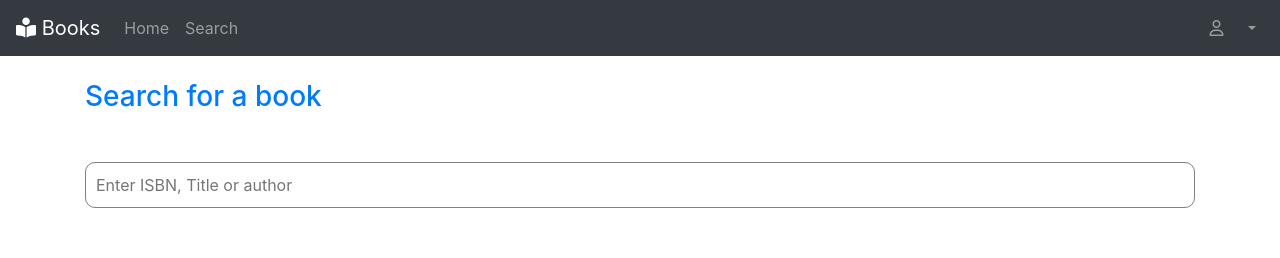
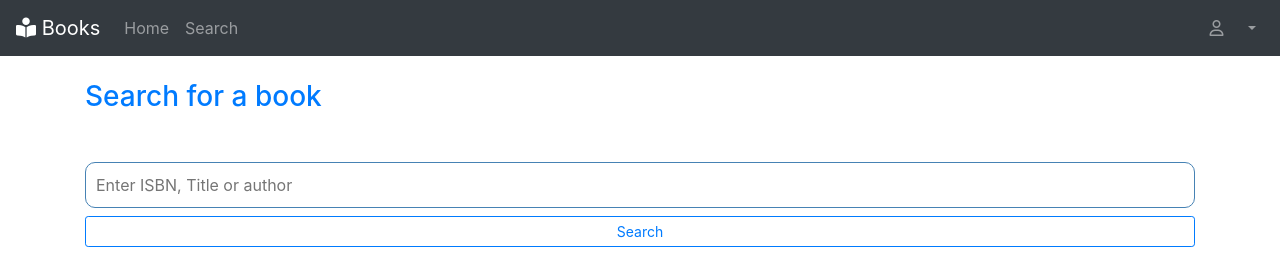
Before and after one commit to mohamadRaafat/CS50WPset1-Books-, a Flask app: template templates/search.html in a window 1280 px wide. Shown: the top 258 px of the page. Run offline with Flask 2, Linux system fonts and the light colour scheme; the template is opened without the code that fills it: most values are stand-ins (such as "Sample title", 1, 10 or a date in 2020); parts of the project's set-up code (start-up, migrations or seed data) failed here and were passed over; some libraries are stand-ins or nearby versions; some web fonts are replaced.

Commit message:
added the search button

```diff
--- a/static/styles/styles.css
+++ b/static/styles/styles.css
@@ -51,7 +51,7 @@ body {
 #search-input {
   width: 100%;
   border-radius: 10px;
-  border: solid grey 1px;
+  border: solid steelblue 1px;
   padding: 10px;
   color: steelblue;
 }
--- a/static/styles/styles.scss
+++ b/static/styles/styles.scss
@@ -54,7 +54,7 @@ body {
 #search-input {
       width: 100%;
       border-radius: 10px;
-      border: solid grey 1px;
+      border: solid steelblue 1px;
       padding: 10px;
       color: steelblue;
       // &:focus {
--- a/templates/search.html
+++ b/templates/search.html
@@ -6,6 +6,7 @@
     <h3 class="text-primary">Search for a book</h3>
     <form action="/search" method="GET" class="mt-5">
         <input type="text" list="search" name="search" id="search-input" placeholder="Enter ISBN, Title or author">
+        <button class="btn btn-sm btn-outline-primary btn-block mt-2">Search</button>
         {% if books_titles %}
                 <datalist id="search">
                     {% for title in books_titles %}
```
Also changed, not shown: 2 other files.
